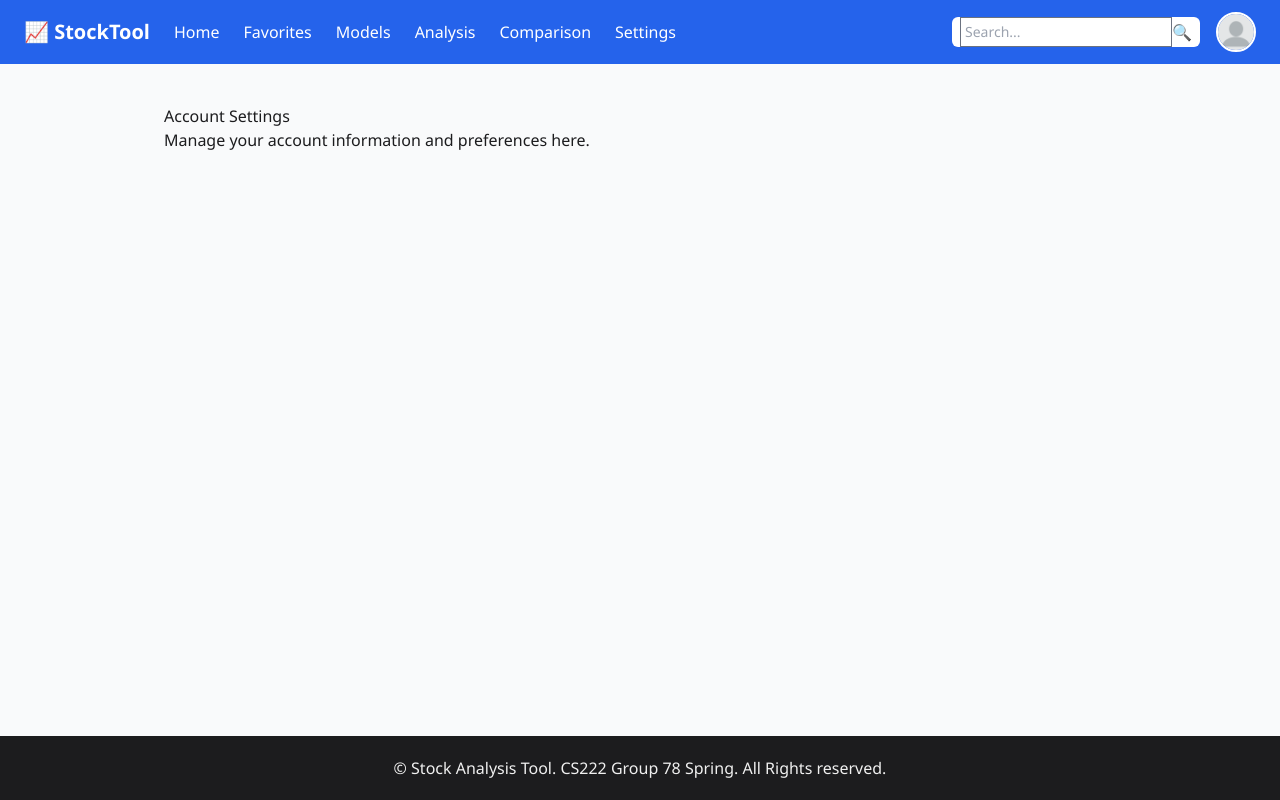
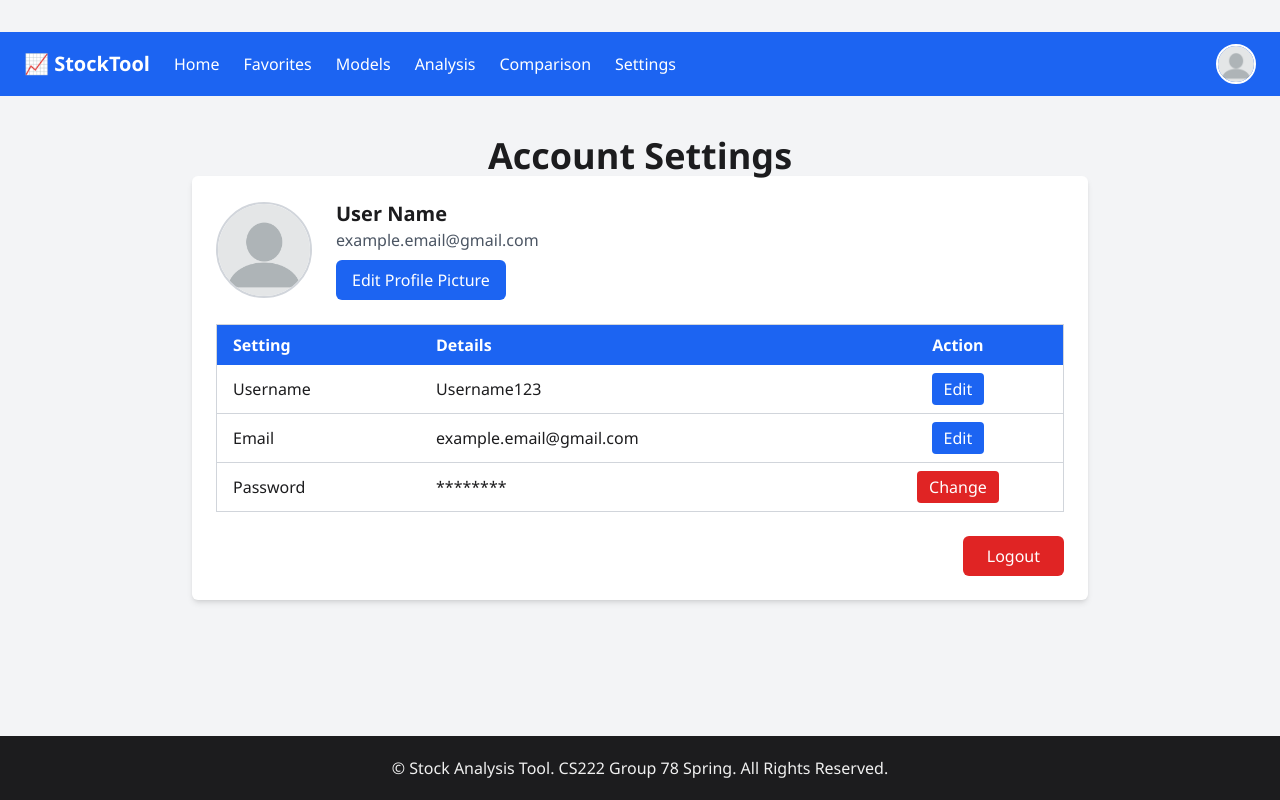
Before and after one commit to CS222-UIUC/team-78-project, a Flask app: page /account_settings in a window 1280 px wide. Run offline with Flask 3, Linux system fonts and the light colour scheme; some libraries are stand-ins or nearby versions.

Commit message:
news section added and account settings page with functionless buttons made

```diff
--- a/app.py
+++ b/app.py
@@ -1,12 +1,37 @@
 from flask import Flask, jsonify, render_template, request, redirect, url_for, session
+import requests
 import yfinance as yf
+from datetime import datetime
 
 app = Flask(__name__)
 app.secret_key = 'supersecretkey'
 
+#  polygon.io has stock api for freee -> xayif58234@buides.com is email and password
+#  key: W1wT4puBL66ipVKe_BNHnV7JYGWMwEpX
+
+NEWS_API_KEY = "W1wT4puBL66ipVKe_BNHnV7JYGWMwEpX"
+
 @app.route('/')
 def index():
-    return render_template('index.html')
+    url = "https://api.polygon.io/v2/reference/news"
+    params = {
+        "ticker": "AAPL",  # default = aapl
+        "limit": 5,        # num articles
+        "apiKey": NEWS_API_KEY
+    }
+    response = requests.get(url, params=params)
+
+    if response.status_code == 200:
+        news_data = response.json().get("results", [])
+        for article in news_data:
+            if 'published_utc' in article:
+                article['formatted_date'] = datetime.strptime(
+                    article['published_utc'], "%Y-%m-%dT%H:%M:%SZ"
+                ).strftime("%B %d, %Y, %I:%M %p")
+    else:
+        news_data = []
+
+    return render_template('index.html', articles=news_data)
 
 @app.route('/models')
 def models():
@@ -47,6 +72,8 @@ def search():
 
     return render_template("search_results.html", query=query, result=result)
 
+
+
 @app.route('/favorite', methods=['POST'])
 def favorite():
     symbol = request.form.get('symbol')
--- a/templates/account_settings.html
+++ b/templates/account_settings.html
@@ -3,7 +3,88 @@
 
 {% extends "base.html" %}
 {% block title %}Account Settings{% endblock %}
-{% block page_heading %}Account Settings{% endblock %}
-{% block page_description %}Manage your account information and preferences here.{% endblock %}
+{% block page_heading %}<h1 class="text-center font-bold text-4xl">Account Settings</h1>{% endblock %}
+{% block page_description %}
+
+<head>
+    <meta charset="UTF-8">
+    <meta name="viewport" content="width=device-width, initial-scale=1.0">
+    <title>Account Settings</title>
+    <script src="https://cdn.tailwindcss.com"></script>
+    <link href="https://cdnjs.cloudflare.com/ajax/libs/flowbite/2.2.1/flowbite.min.css" rel="stylesheet" />
+</head>
+<body class="bg-gray-100 py-8">
+
+    <!-- Account Settings Container -->
+    <div class="max-w-4xl mx-auto bg-white shadow-md rounded-md p-6">
+        <!-- Profile Picture Section -->
+        <div class="flex items-center space-x-6 mb-6">
+            <img src="{{ url_for('static', filename='images/fillerimg.png') }}" alt="Profile Picture"
+                class="w-24 h-24 rounded-full border-2 border-gray-300 object-cover" />
+
+            <div>
+                <h2 class="text-xl font-bold">User Name</h2>
+                <p class="text-gray-600">example.email@gmail.com</p>
+                <button class="mt-2 px-4 py-2 bg-blue-600 text-white rounded-md hover:bg-blue-700">
+                    Edit Profile Picture
+                </button>
+            </div>
+        </div>
+
+        <!-- Settings Table -->
+        <table class="w-full bg-white border border-gray-300 rounded-md">
+            <thead>
+                <tr class="bg-blue-600 text-white">
+                    <th class="py-2 px-4 text-left">Setting</th>
+                    <th class="py-2 px-4 text-left">Details</th>
+                    <th class="py-2 px-4 text-center">Action</th>
+                </tr>
+            </thead>
+            <tbody>
+                <tr class="border-b border-gray-300">
+                    <td class="py-2 px-4">Username</td>
+                    <td class="py-2 px-4">Username123</td>
+                    <td class="py-2 px-4 text-center">
+                        <button class="px-3 py-1 bg-blue-600 text-white rounded hover:bg-blue-700">Edit</button>
+                    </td>
+                </tr>
+                <tr class="border-b border-gray-300">
+                    <td class="py-2 px-4">Email</td>
+                    <td class="py-2 px-4">example.email@gmail.com</td>
+                    <td class="py-2 px-4 text-center">
+                        <button class="px-3 py-1 bg-blue-600 text-white rounded hover:bg-blue-700">Edit</button>
+                    </td>
+                </tr>
+                <tr>
+                    <td class="py-2 px-4">Password</td>
+                    <td class="py-2 px-4">********</td>
+                    <td class="py-2 px-4 text-center">
+                        <button class="px-3 py-1 bg-red-600 text-white rounded hover:bg-red-700">Change</button>
+                    </td>
+                </tr>
+            </tbody>
+        </table>
+
+        <!-- Logout Section -->
+        <div class="mt-6 text-right">
+            <button onclick="logout()" class="px-6 py-2 bg-red-600 text-white rounded-md hover:bg-red-700">
+                Logout
+            </button>
+        </div>
+    </div>
+
+    <!-- JavaScript -->
+    <script>
+        function logout() {
+            alert("Logging out...");
+        }
+    </script>
+</body>
+
+
+
+{% endblock %}
+
+
 
 </html>
--- a/templates/base.html
+++ b/templates/base.html
@@ -6,9 +6,9 @@
     <meta name="viewport" content="width=device-width, initial-scale=1.0">
     <title>Stock Analysis Tool</title>
     <link rel="stylesheet" href="{{ url_for('static', filename='styles.css') }}">
-    <!-- Tailwind CSS CDN -->
+
     <script src="https://cdn.tailwindcss.com"></script>
-    <!-- Optional: Flowbite Components -->
+
     <link href="https://cdnjs.cloudflare.com/ajax/libs/flowbite/2.2.1/flowbite.min.css" rel="stylesheet" />
     <script src="https://cdnjs.cloudflare.com/ajax/libs/flowbite/2.2.1/flowbite.min.js"></script>
 
@@ -28,15 +28,16 @@
             </div>
 
             <div class="flex items-center space-x-4">
-              <form action="/search" method="GET" class="flex items-center bg-white rounded-md px-2">
+              <!-- <form action="/search" method="GET" class="flex items-center bg-white rounded-md px-2">
                 <input type="text" name="q" placeholder="Search..." class="p-1 text-sm text-black focus:outline-none" />
                 <button type="submit">🔍</button>
-              </form>
+              </form> -->
 
               <div class="relative">
                 <img src="{{ url_for('static', filename='images/fillerimg.png') }}" onclick="toggleDropdown()" class="w-10 h-10 rounded-full cursor-pointer border-2 border-white object-cover" />
                 <div id="profileDropdown" class="hidden absolute right-0 mt-2 w-40 bg-white rounded-md shadow-lg z-50 text-black">
                   <a href="/account_settings" class="block px-4 py-2 hover:bg-gray-100">Account Settings</a>
+                  <button onclick="login()" class="block px-4 py-2 hover:bg-gray-100 text-blue-600 w-full text-left">Sign-Up/Login</button>
                   <button onclick="logout()" class="block px-4 py-2 hover:bg-gray-100 text-red-600 w-full text-left">Logout</button>
                 </div>
               </div>
@@ -53,7 +54,7 @@
 
         <!-- footer -->
         <div class="footer">
-            <p>&copy; Stock Analysis Tool. CS222 Group 78 Spring. All Rights reserved.</p>
+            <p>&copy; Stock Analysis Tool. CS222 Group 78 Spring. All Rights Reserved.</p>
         </div>
 
         <script>
--- a/templates/favorites.html
+++ b/templates/favorites.html
@@ -1,8 +1,9 @@
 <!DOCTYPE html>
 <html lang="en">
 
+<!-- need to add feature to  -->
 {% extends "base.html" %}
-{% block page_heading %}Favorites{% endblock %}
+{% block page_heading %}<h1 class="text-center font-bold text-4xl">Favorites</h1>{% endblock %}
 {% block page_description %}
     {% if favorites %}
         <div class="grid grid-cols-1 md:grid-cols-2 gap-4 mt-4">
@@ -14,7 +15,7 @@
             {% endfor %}
         </div>
     {% else %}
-        <p>You haven’t added any favorites yet!</p>
+        <p>You haven't added any favorites yet!</p>
     {% endif %}
 {% endblock %}
 
--- a/templates/models.html
+++ b/templates/models.html
@@ -3,7 +3,7 @@
 
 {% extends "base.html" %}
 {% block title %}Models{% endblock %}
-{% block page_heading %}Stock Models{% endblock %}
+{% block page_heading %}<h1 class="text-center font-bold text-4xl">Models</h1>{% endblock %}
 {% block page_description %}Explore our predictive stock models to aid your analysis.{% endblock %}
 
 </html>
--- a/templates/stock_analysis.html
+++ b/templates/stock_analysis.html
@@ -3,7 +3,7 @@
 
 {% extends "base.html" %}
 {% block title %}Stock Analysis{% endblock %}
-{% block page_heading %}Stock Analysis{% endblock %}
+{% block page_heading %}<h1 class="text-center font-bold text-4xl">Stock Analysis</h1>{% endblock %}
 {% block page_description %}Dive into detailed stock analysis to make informed investment decisions.{% endblock %}
 
 </html>
--- a/templates/stock_comparison.html
+++ b/templates/stock_comparison.html
@@ -3,7 +3,7 @@
 
 {% extends "base.html" %}
 {% block title %}Stock Comparison{% endblock %}
-{% block page_heading %}Compare Stocks{% endblock %}
+{% block page_heading %}<h1 class="text-center font-bold text-4xl">Compare Stocks</h1>{% endblock %}
 {% block page_description %}Compare stocks side-by-side to identify trends and opportunities.{% endblock %}
 
 </html>
```
Also changed, not shown: templates/index.html (+61 -3 lines), templates/search_results.html (+12 -2 lines).
